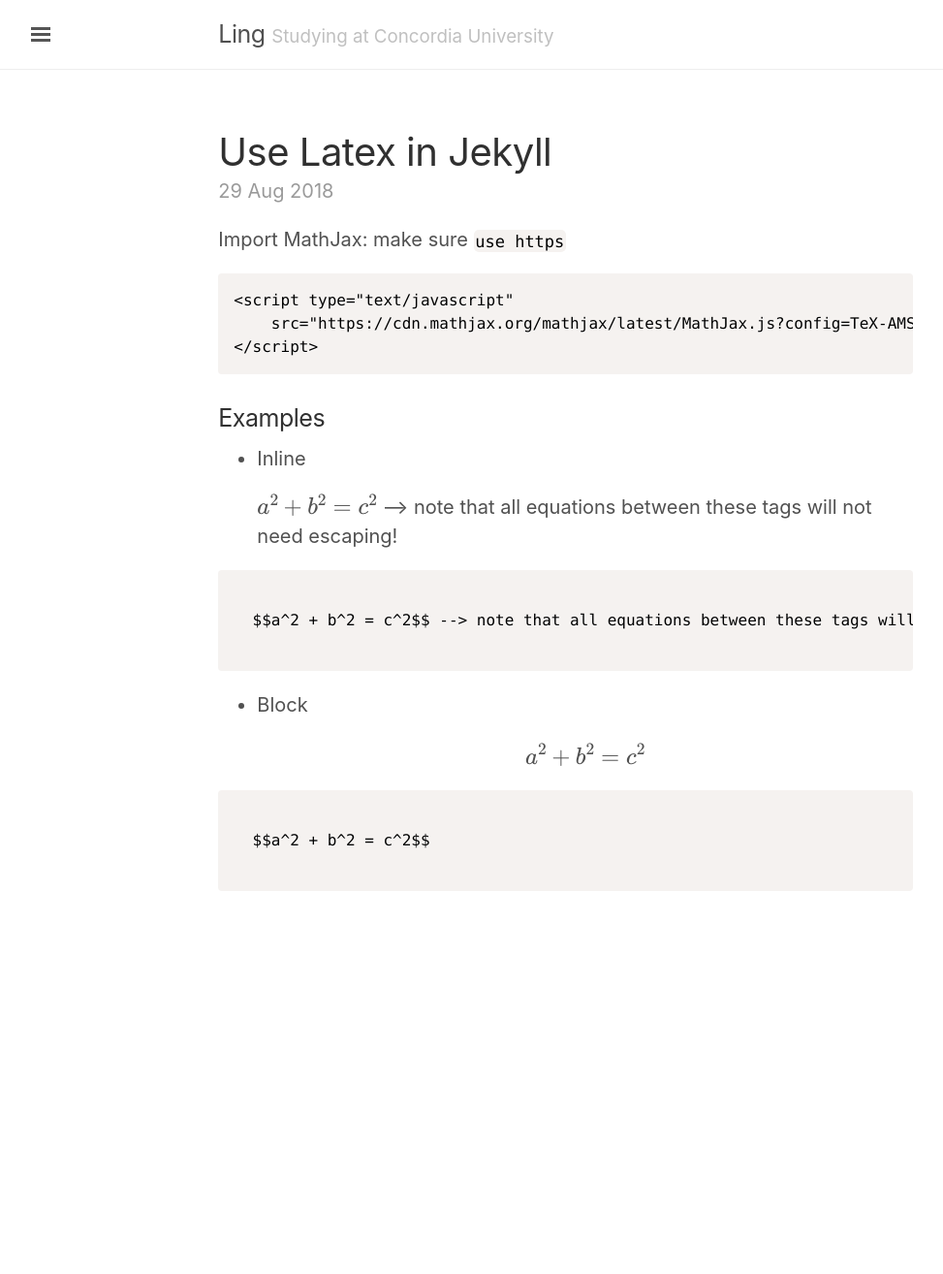
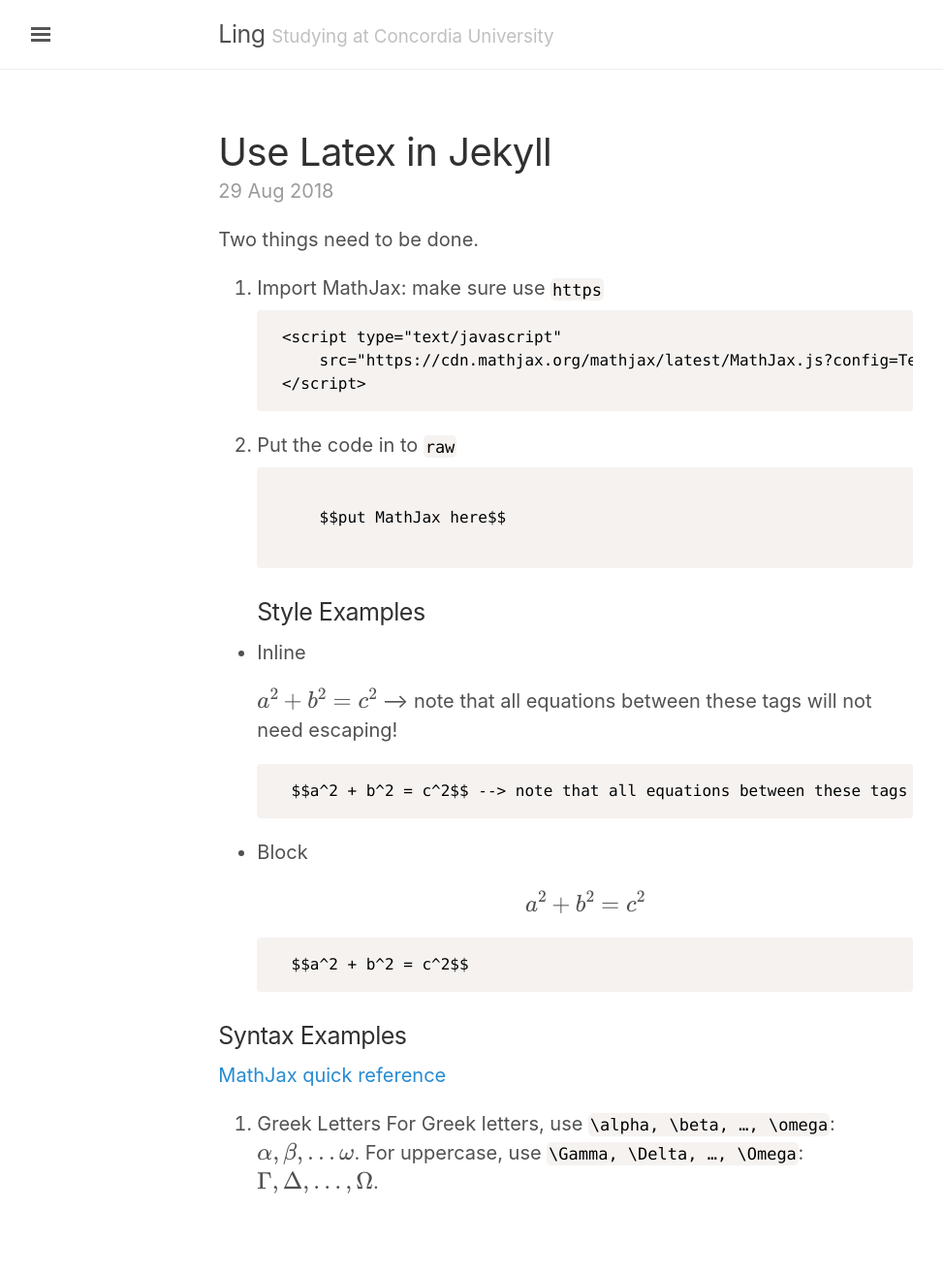
Before and after one commit to lingt-xyz/note, a Jekyll site: the page built from _posts/2018-08-29-use-latex-in-jekyll.md, in a window 1280 px wide. Shown: the whole page at 97% size, without its empty margins (3-976 px from the left). Built offline with Jekyll 4.4.1, drawn with Linux system fonts in a browser that asks for light colours; formulas are drawn with MathJax 3; before the commit the page ends 1019 px from its top, so only the background shows below that.

Commit message:
test latex;

````diff
--- a/_posts/2018-08-29-use-latex-in-jekyll.md
+++ b/_posts/2018-08-29-use-latex-in-jekyll.md
@@ -3,35 +3,45 @@ title: Use Latex in Jekyll
 layout: post
 categories: latex
 ---
-Import MathJax: make sure ```use https```
+Two things need to be done.
 
 <!--more-->
-```
-<script type="text/javascript"
-    src="https://cdn.mathjax.org/mathjax/latest/MathJax.js?config=TeX-AMS-MML_HTMLorMML">
-</script>
-```
 
-### Examples
+1. Import MathJax: make sure use ```https```
+    ```
+    <script type="text/javascript"
+        src="https://cdn.mathjax.org/mathjax/latest/MathJax.js?config=TeX-AMS-MML_HTMLorMML">
+    </script>
+    ```
+2. Put the code in to ```raw```
+    ```
+    {% raw %}
+        $$put MathJax here$$
+    {% endraw %}
+    ```
+### Style Examples
 
 * Inline
-{% raw %}
-  $$a^2 + b^2 = c^2$$ --> note that all equations between these tags will not need escaping!
-{% endraw %}
+    {% raw %}
+    $$a^2 + b^2 = c^2$$ --> note that all equations between these tags will not need escaping!
+    {% endraw %}
 
-```
-{% raw %}
-  $$a^2 + b^2 = c^2$$ --> note that all equations between these tags will not need escaping!
-{% endraw %}
-```
+    ```
+    $$a^2 + b^2 = c^2$$ --> note that all equations between these tags will not need escaping!
+    ```
 
 * Block
-{% raw %}
-  $$a^2 + b^2 = c^2$$
-{% endraw %}
+    {% raw %}
+    $$a^2 + b^2 = c^2$$
+    {% endraw %}
 
-```
-{% raw %}
-  $$a^2 + b^2 = c^2$$
-{% endraw %}
-```
+    ```
+    $$a^2 + b^2 = c^2$$
+    ```
+
+### Syntax Examples
+
+[MathJax quick reference](https://math.meta.stackexchange.com/questions/5020/mathjax-basic-tutorial-and-quick-reference)
+
+1. Greek Letters
+For Greek letters, use ```\alpha, \beta, …, \omega```: {% raw %}$$\alpha, \beta, … \omega$${% endraw %}. For uppercase, use ```\Gamma, \Delta, …, \Omega```: {% raw %}$$\Gamma, \Delta, …, \Omega$${% endraw %}.
````
